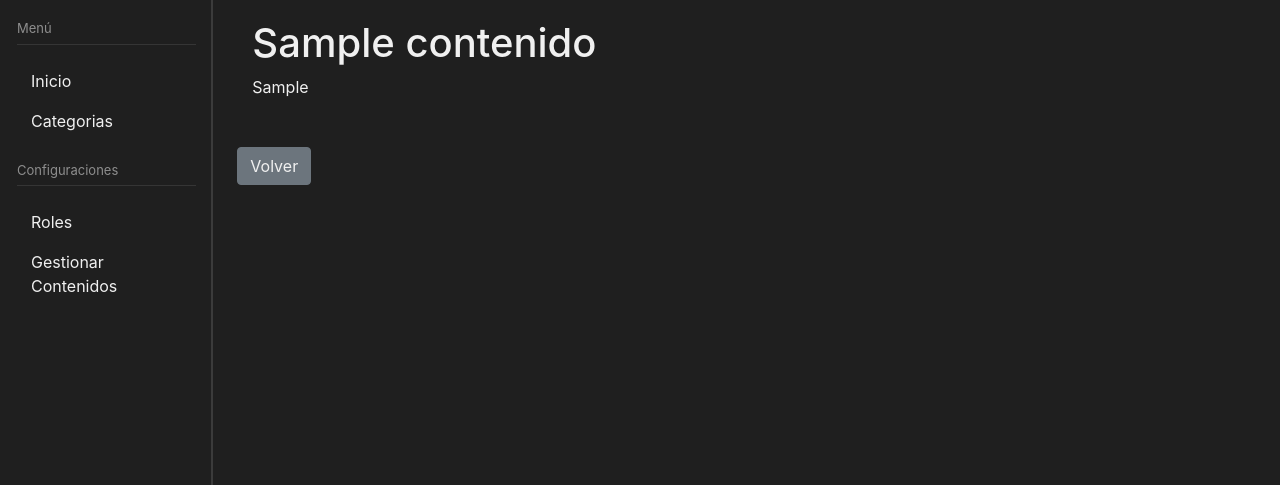
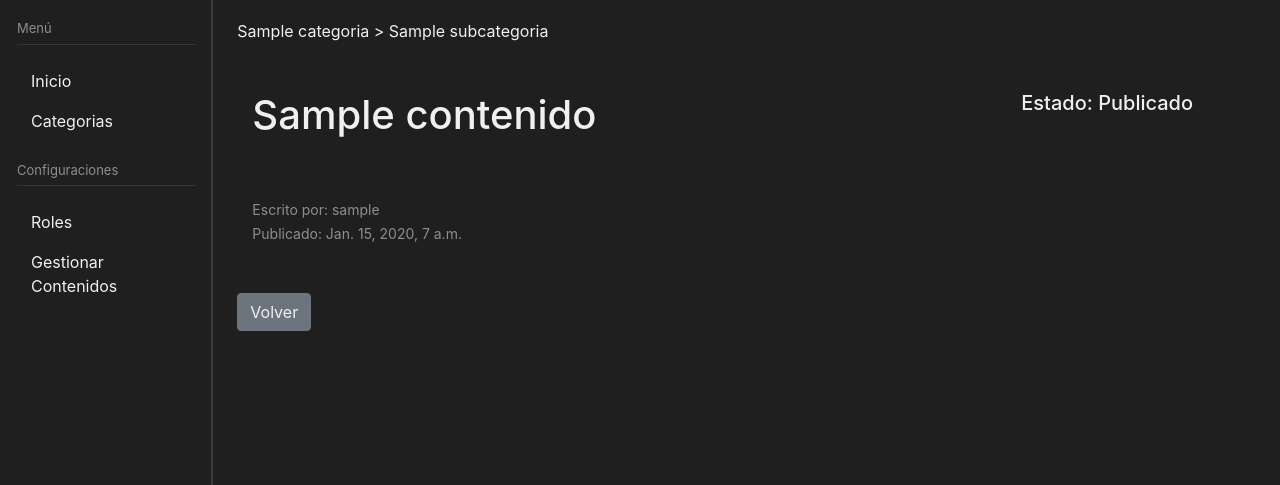
Before and after one commit to frandepy2/CMS-IS2, a Django app: page /contenidos/ver/1/ in a window 1280 px wide. Shown: the part 76-561 px from the top of the page. Run offline with Django 5.2, Linux system fonts and the light colour scheme; a user stored in the database is signed in; data comes from the database, SQL or seed files in the repository; tables that the repository leaves empty hold one stand-in row (values such as "Sample post"); some libraries are stand-ins or nearby versions.

Commit message:
Cambio de estados

```diff
--- a/cmsis2/categorias/views.py
+++ b/cmsis2/categorias/views.py
@@ -224,7 +224,7 @@
     categoria = get_object_or_404(Categoria, pk=categoria_id)
     page_title = categoria.nombre
     subcategorias = Subcategoria.objects.filter(categoria=categoria, is_active=True)
-    contenidos = Contenido.objects.filter(subcategoria__categoria=categoria, estado='publicado').order_by('-fecha_publicacion')
+    contenidos = Contenido.objects.filter(subcategoria__categoria=categoria, estado='PUBLICADO').order_by('-fecha_publicacion')
     categorias = Categoria.objects.filter(is_active=True)
 
     return render(request, 'categorias/ver_contenidos_categoria.html', {
@@ -240,7 +240,7 @@
     categoria = Categoria.objects.get(id=subcategoria_act.categoria.id)
     page_title = categoria.nombre + ': ' + subcategoria_act.nombre
     subcategorias = Subcategoria.objects.filter(categoria=categoria, is_active=True)
-    contenidos = Contenido.objects.filter(subcategoria=subcategoria_act, estado='publicado').order_by('-fecha_publicacion')
+    contenidos = Contenido.objects.filter(subcategoria=subcategoria_act, estado='PUBLICADO').order_by('-fecha_publicacion')
     categorias = Categoria.objects.filter(is_active=True)
 
     return render(request, 'categorias/ver_contenidos_subcategoria.html', {
--- a/cmsis2/cmsis2/views.py
+++ b/cmsis2/cmsis2/views.py
@@ -7,7 +7,7 @@
 def HomeView(request):
     page_title = "Ultimas Entradas"
     categorias = Categoria.objects.filter(is_active=True)
-    contenidos = Contenido.objects.filter(estado='publicado').order_by('-fecha_publicacion')
+    contenidos = Contenido.objects.filter(estado='PUBLICADO').order_by('-fecha_publicacion')
     return render(request, 'home/home.html',
                   {
                       'page_title': page_title,
--- a/cmsis2/contenidos/urls.py
+++ b/cmsis2/contenidos/urls.py
@@ -2,18 +2,19 @@
 from . import views
 
 urlpatterns = [
-    path('crear/', views.crear_contenido, name='crear_contenido'),
     path('ver/<int:contenido_id>/', views.ver_contenido, name='ver_contenido'),
-    path('preview/<int:contenido_id>/', views.preview_contenido, name='preview_contenido'),
     path('editar/<int:contenido_id>/', views.editar_contenido, name='editar_contenido'),
     path('gestionar/', views.gest_contenidos, name='gest_contenidos'),
     path('gestionar/borrador/', views.ver_borrador, name='contenidos_borrador'),
     path('gestionar/revision/', views.ver_revision, name='contenidos_revision'),
+    path('gestionar/edicion/', views.ver_edicion, name='contenidos_edicion'),
     path('gestionar/rechazados/', views.ver_rechazados, name='contenidos_rechazados'),
     path('gestionar/inactivos/', views.ver_inactivos, name='contenidos_inactivos'),
     path('gestionar/publicados/', views.ver_publicados, name='contenidos_publicados'),
     path('aprobar_contenido/<int:contenido_id>/', views.aprobar_contenido, name='aprobar_contenido'),
     path('rechazar_contenido/<int:contenido_id>/', views.rechazar_contenido, name='rechazar_contenido'),
+    path('enviar_edicion/<int:contenido_id>/', views.enviar_edicion, name='enviar_edicion'),
+    path('enviar_revision/<int:contenido_id>/', views.enviar_revision, name='enviar_revision'),
     path('plantillas/<int:categoria_id>', views.seleccionar_plantilla, name='seleccionar_plantilla'),
     path('plantillas/previsualizar/<int:plantilla_id>', views.previsualizar, name='previzualizar'),
     path('crear/plantilla/<int:plantilla_id>/<int:categoria_id>', views.crear_contenido, name='crear_contenido')
--- a/cmsis2/contenidos/views.py
+++ b/cmsis2/contenidos/views.py
@@ -17,6 +17,7 @@
 
 
 def crear_contenido(request, plantilla_id, categoria_id):
+    page_title = 'Crear Contenido'
 
     #Traemos todas las subcategorias por categoria
 
@@ -28,29 +29,29 @@
         if form.is_valid():
             nuevo_contenido = form.save(commit=False)
             nuevo_contenido.autor = request.user
-            nuevo_contenido.estado = 'borrador'
+            nuevo_contenido.estado = 'BORRADOR'
             nuevo_contenido.save()
-            return redirect('preview_contenido', contenido_id=nuevo_contenido.id)
+            return redirect('ver_contenido', contenido_id=nuevo_contenido.id)
 
     else:
         form = ContenidoForm(initial={
             'cuerpo': plantilla_predefinida.plantilla,
         }, categoria_id=categoria_id)
 
-    return render(request, 'contenidos/crear_contenido.html', {'form': form})
+    return render(request, 'contenidos/crear_contenido.html',
+                  {
+                      'page_title': page_title,
+                      'form': form
+                  })
 
 
 def ver_contenido(request, contenido_id):
     contenido = get_object_or_404(Contenido, pk=contenido_id)
+
     return render(request, 'contenidos/ver_contenido.html',
                   {
                       'contenido': contenido
                   })
-
-
-def preview_contenido(request, contenido_id):
-    contenido = get_object_or_404(Contenido, pk=contenido_id)
-    return render(request, 'contenidos/preview_contenido.html', {'contenido':contenido})
 
 
 def editar_contenido(request, contenido_id):
@@ -74,7 +75,7 @@
 
 def ver_borrador(request):
     page_title = 'En Borrador'
-    contenidos = Contenido.objects.filter(estado='borrador').order_by('-fecha_creacion')
+    contenidos = Contenido.objects.filter(estado='BORRADOR').order_by('-fecha_creacion')
 
     return render(request, 'contenidos/lista_contenidos.html',
                   {
@@ -85,7 +86,18 @@
 
 def ver_revision(request):
     page_title = 'En Revisión'
-    contenidos = Contenido.objects.filter(estado='revision').order_by('-fecha_creacion')
+    contenidos = Contenido.objects.filter(estado='REVISION').order_by('-fecha_creacion')
+
+    return render(request, 'contenidos/lista_contenidos.html',
+                  {
+                      'page_title': page_title,
+                      'contenidos': contenidos
+                  })
+
+
+def ver_edicion(request):
+    page_title = 'En Edición'
+    contenidos = Contenido.objects.filter(estado='EDICION').order_by('-fecha_creacion')
 
     return render(request, 'contenidos/lista_contenidos.html',
                   {
@@ -96,7 +108,7 @@
 
 def ver_rechazados(request):
     page_title = 'Rechazados'
-    contenidos = Contenido.objects.filter(estado='rechazado').order_by('-fecha_creacion')
+    contenidos = Contenido.objects.filter(estado='RECHAZADO').order_by('-fecha_creacion')
 
     return render(request, 'contenidos/lista_contenidos.html',
                   {
@@ -107,7 +119,7 @@
 
 def ver_inactivos(request):
     page_title = 'Inactivos'
-    contenidos = Contenido.objects.filter(estado='inactivo').order_by('-fecha_creacion')
+    contenidos = Contenido.objects.filter(estado='INACTIVO').order_by('-fecha_creacion')
 
     return render(request, 'contenidos/lista_contenidos.html',
                   {
@@ -118,7 +130,7 @@
 
 def ver_publicados(request):
     page_title = 'Publicados'
-    contenidos = Contenido.objects.filter(estado='publicado').order_by('-fecha_creacion')
+    contenidos = Contenido.objects.filter(estado='PUBLICADO').order_by('-fecha_creacion')
 
     return render(request, 'contenidos/lista_contenidos.html',
                   {
@@ -134,7 +146,7 @@
     if request.method == 'POST':
         form = AprobarContenidoForm(request.POST)
         if form.is_valid():
-            contenido.estado = 'publicado'
+            contenido.estado = 'PUBLICADO'
             contenido.fecha_publicacion = timezone.now()
             contenido.fecha_caducidad = form.cleaned_data['fecha_caducidad']
             contenido.save()
@@ -147,6 +159,20 @@
 
 def rechazar_contenido(request, contenido_id):
     contenido = Contenido.objects.get(pk=contenido_id)
-    contenido.estado = 'rechazado'
+    contenido.estado = 'RECHAZADO'
     contenido.save()
-    return redirect('preview_contenido', contenido_id=contenido_id)
+    return redirect('ver_contenido', contenido_id=contenido_id)
+
+
+def enviar_edicion(request, contenido_id):
+    contenido = Contenido.objects.get(pk=contenido_id)
+    contenido.estado = 'EDICION'
+    contenido.save()
+    return redirect('gest_contenidos')
+
+
+def enviar_revision(request, contenido_id):
+    contenido = Contenido.objects.get(pk=contenido_id)
+    contenido.estado = 'REVISION'
+    contenido.save()
+    return redirect('gest_contenidos')
--- a/cmsis2/templates/base/base.html
+++ b/cmsis2/templates/base/base.html
@@ -21,7 +21,7 @@
             background-color: #1f1f1f;
             color: #f0f0f0;
         }
-        h1, h2, h3, h4, h5, h6, p, text {
+        h1, h2, h3, h4, h5, h6, p, text, a {
             color: #f0f0f0;
         }
         hr {
@@ -148,6 +148,9 @@
             background-color: #1f1f1f;
             border-right: 2px solid #3b3b3b;
         }
+        .content-data {
+            color: #8e8e8e;
+        }
 
         .back-btn {
             margin-top: 20px;
@@ -156,8 +159,9 @@
         .btn-secondary {
             color: #f0f0f0;
         }
-        .card {
-
+        .post-content {
+            margin-top: auto;
+            margin-bottom: 50px;
         }
 
     </style>
--- a/cmsis2/templates/categorias/more_info.html
+++ b/cmsis2/templates/categorias/more_info.html
@@ -31,7 +31,7 @@
                 </div>
                 <div>
                     <div class=""></div>
-                    <a href="{% url 'crear_contenido' %}" class="btn btn-sm btn-primary">Agregar Nuevo Contenido</a>
+                    <a href="{% url 'seleccionar_plantilla' categoria.id %}" class="btn btn-sm btn-primary">Agregar Nuevo Contenido</a>
                 </div>
             </div>
 
--- a/cmsis2/templates/contenidos/editar_contenido.html
+++ b/cmsis2/templates/contenidos/editar_contenido.html
@@ -12,8 +12,10 @@
                 {{ field }}
             </div>
             {% endfor %}
-            <div class="row justify-content-end mr-5">
-                <input type="submit" class="btn btn-primary" value="Guardar" />
+            <div class="d-flex flex-row justify-content-end">
+                <div class="d-inline-flex p-2">
+                    <input type="submit" class="btn btn-primary" value="Guardar" />
+                </div>
             </div>
         </form>
     </div>
--- a/cmsis2/templates/contenidos/gest_contenidos.html
+++ b/cmsis2/templates/contenidos/gest_contenidos.html
@@ -5,6 +5,9 @@
         <div class="d-flex flex-column ml-5">
             <div class="d-inline-flex p-3">
                 <a href="{% url 'contenidos_borrador' %}" class="btn btn-primary">En Borrador</a>
+            </div>
+            <div class="d-inline-flex p-3">
+                <a href="{% url 'contenidos_edicion' %}" class="btn btn-primary">En Edición</a>
             </div>
             <div class="d-inline-flex p-3">
                 <a href="{% url 'contenidos_revision' %}" class="btn btn-primary">En Revisión</a>
--- a/cmsis2/templates/contenidos/lista_contenidos.html
+++ b/cmsis2/templates/contenidos/lista_contenidos.html
@@ -3,7 +3,7 @@
 {% block content %}
     <div class="content-list">
             {% for contenido in contenidos %}
-                <a href="{% url 'preview_contenido' contenido.id %}">
+                <a href="{% url 'ver_contenido' contenido.id %}">
                     <div class="flex-container">
                         <div class="flex-item">
                             <h3>{{ contenido.nombre }}</h3>
--- a/cmsis2/templates/contenidos/ver_contenido.html
+++ b/cmsis2/templates/contenidos/ver_contenido.html
@@ -1,12 +1,75 @@
 {% extends 'base/base.html' %}
 
 {% block content %}
+    {% load permissions_tags %}
 
-    <div class="container">
-        <h1>{{ contenido.nombre }}</h1>
-        <div class="post-content">
-            {{ contenido.cuerpo|safe }}
+    <div>
+        <a href="{% url 'ver_categoria' contenido.subcategoria.categoria.id %}">{{ contenido.subcategoria.categoria }}</a>
+        >
+        <a href="{% url 'ver_subcategoria' contenido.subcategoria.id %}">{{ contenido.subcategoria }}</a>
+    </div>
+
+    <div class="container mt-5">
+        <div class="d-flex justify-content-between">
+            <div class="d-inline-flex">
+                <h1>{{ contenido.nombre }}</h1>
+            </div>
+            {% if user.is_authenticated and not user|has_role:"Suscriptor" %}
+                <div id="status" class="d-inline-flex mr-5">
+                    <h5>Estado: {{ contenido.get_estado_display }}</h5>
+                </div>
+            {% endif %}
+        </div>
+        <div class="post-content mt-3">
+            {{ contenido.cuerpo.html|safe }}
+        </div>
+        <div class="content-data">
+            <small>
+                Escrito por: {{ contenido.autor.username }}<br>
+                {% if contenido.estado == 'PUBLICADO' %}
+                    Publicado: {{ contenido.fecha_publicacion }}
+                {% endif %}
+            </small>
+        </div>
+
+        <div id="acciones">
+            {% if contenido.estado == 'BORRADOR' %}
+                <div class="d-flex flex-row justify-content-end mr-5">
+                    <div class="d-inline-flex p-2">
+                        <a href="{% url 'enviar_edicion' contenido.id %}" class="btn btn-primary">Enviar a Edición</a>
+                    </div>
+                    <div class="d-inline-flex p-2">
+                        <a href="{% url 'editar_contenido' contenido.id %}" class="btn btn-primary">Editar</a>
+                    </div>
+                </div>
+
+            {% elif contenido.estado == 'EDICION' %}
+                <div class="d-flex flex-row justify-content-end mr-5">
+                    <div class="d-inline-flex p-2">
+                        <a href="{% url 'enviar_revision' contenido.id %}" class="btn btn-primary">Enviar a Revisión</a>
+                    </div>
+                    <div class="d-inline-flex p-2">
+                        <a href="{% url 'editar_contenido' contenido.id %}" class="btn btn-primary">Editar</a>
+                    </div>
+                </div>
+
+            {% elif contenido.estado == 'REVISION' %}
+                <div class="d-flex flex-row">
+                    <div class="d-inline-flex p-2">
+                        <form method="POST" action="{% url 'rechazar_contenido' contenido.id %}">
+                            {% csrf_token %}
+                            <button type="submit" class="btn btn-danger btn-sm">Rechazar</button>
+                        </form>
+                    </div>
+                    <div class="d-inline-flex p-2">
+                        <form method="POST" action="{% url 'aprobar_contenido' contenido.id %}">
+                            {% csrf_token %}
+                            <button type="submit" class="btn btn-success btn-sm">Aprobar</button>
+                        </form>
+                    </div>
+
+                </div>
+            {% endif %}
         </div>
     </div>
-
 {% endblock %}
```
Also changed, not shown: cmsis2/contenidos/models.py (+7 -6 lines), cmsis2/templates/contenidos/crear_contenido.html (+6 -20 lines), cmsis2/templates/contenidos/preview_contenido.html (deleted, +0 -46 lines).
